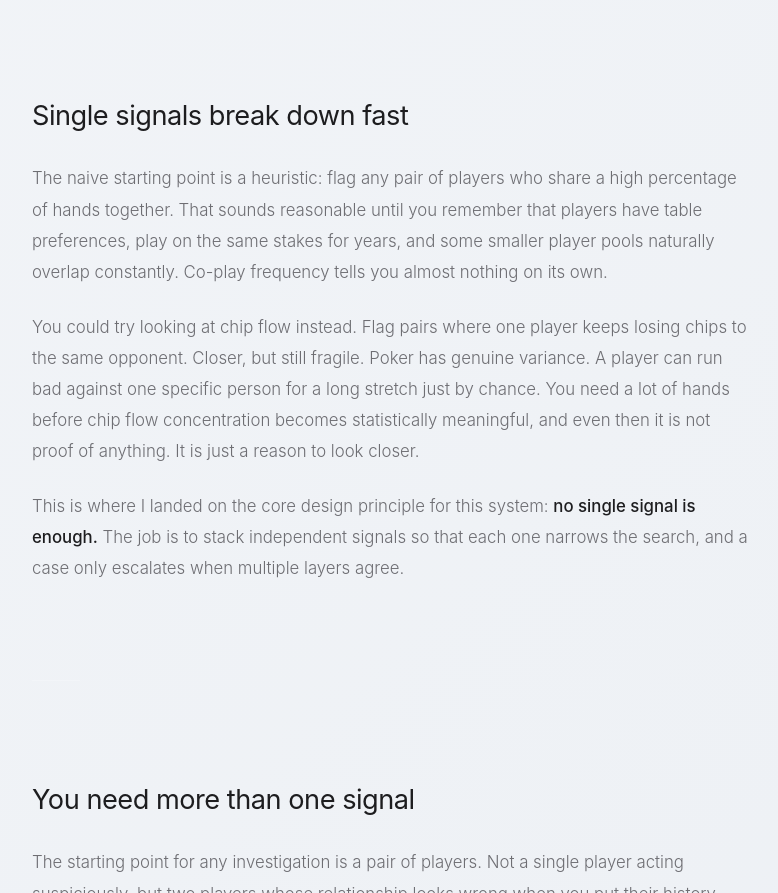
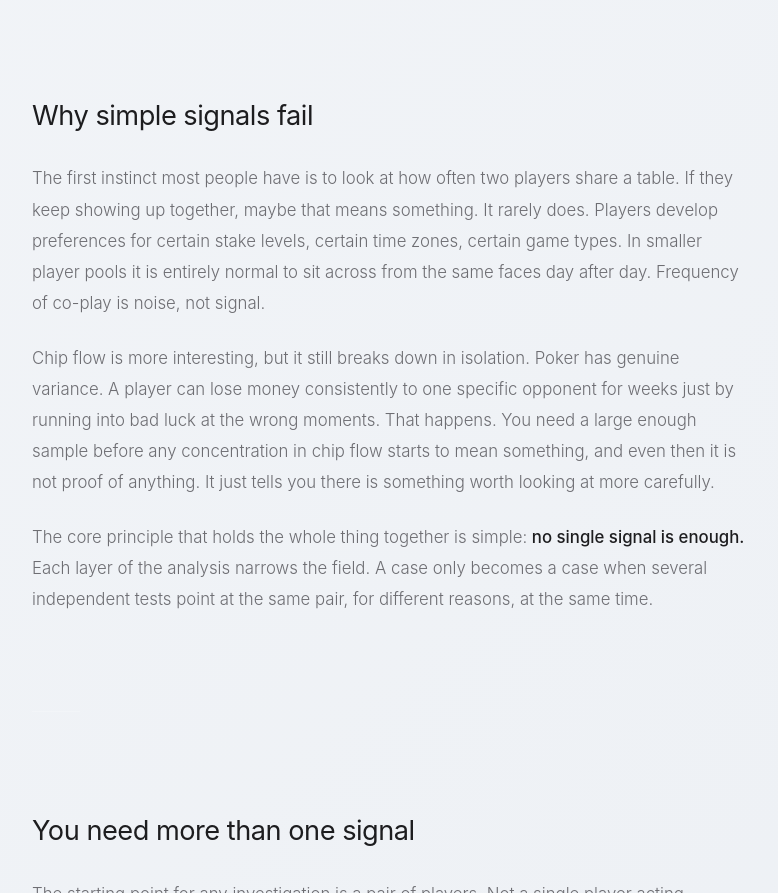
Before and after one commit to Tomchl01/portfolio, a plain HTML site: page projects/poker-collusion/index.html in a window 1280 px wide. Shown: the part 2116-3009 px from the top of the page, without its empty margins (116-894 px from the left). Drawn offline with Linux system fonts and the light colour scheme.

Commit message:
Refactor: rewrite 'single signals' section, more journalistic

```diff
--- a/projects/poker-collusion/index.html
+++ b/projects/poker-collusion/index.html
@@ -193,27 +193,28 @@
         Both outcomes are failures, just different kinds.
       </p>
 
-      <h2 class="prose-heading">Single signals break down fast</h2>
+      <h2 class="prose-heading">Why simple signals fail</h2>
 
       <p>
-        The naive starting point is a heuristic: flag any pair of players who share a high percentage of
-        hands together. That sounds reasonable until you remember that players have table preferences,
-        play on the same stakes for years, and some smaller player pools naturally overlap constantly.
-        Co-play frequency tells you almost nothing on its own.
+        The first instinct most people have is to look at how often two players share a table.
+        If they keep showing up together, maybe that means something. It rarely does.
+        Players develop preferences for certain stake levels, certain time zones, certain game types.
+        In smaller player pools it is entirely normal to sit across from the same faces day after day.
+        Frequency of co-play is noise, not signal.
       </p>
 
       <p>
-        You could try looking at chip flow instead. Flag pairs where one player keeps losing chips to
-        the same opponent. Closer, but still fragile. Poker has genuine variance. A player can run bad
-        against one specific person for a long stretch just by chance. You need a lot of hands before
-        chip flow concentration becomes statistically meaningful, and even then it is not proof of anything.
-        It is just a reason to look closer.
+        Chip flow is more interesting, but it still breaks down in isolation. Poker has genuine variance.
+        A player can lose money consistently to one specific opponent for weeks just by running into
+        bad luck at the wrong moments. That happens. You need a large enough sample before any
+        concentration in chip flow starts to mean something, and even then it is not proof of anything.
+        It just tells you there is something worth looking at more carefully.
       </p>
 
       <p>
-        This is where I landed on the core design principle for this system: <strong>no single signal
-        is enough.</strong> The job is to stack independent signals so that each one narrows the
-        search, and a case only escalates when multiple layers agree.
+        The core principle that holds the whole thing together is simple: <strong>no single signal is enough.</strong>
+        Each layer of the analysis narrows the field. A case only becomes a case when several
+        independent tests point at the same pair, for different reasons, at the same time.
       </p>
 
     </article>
```
